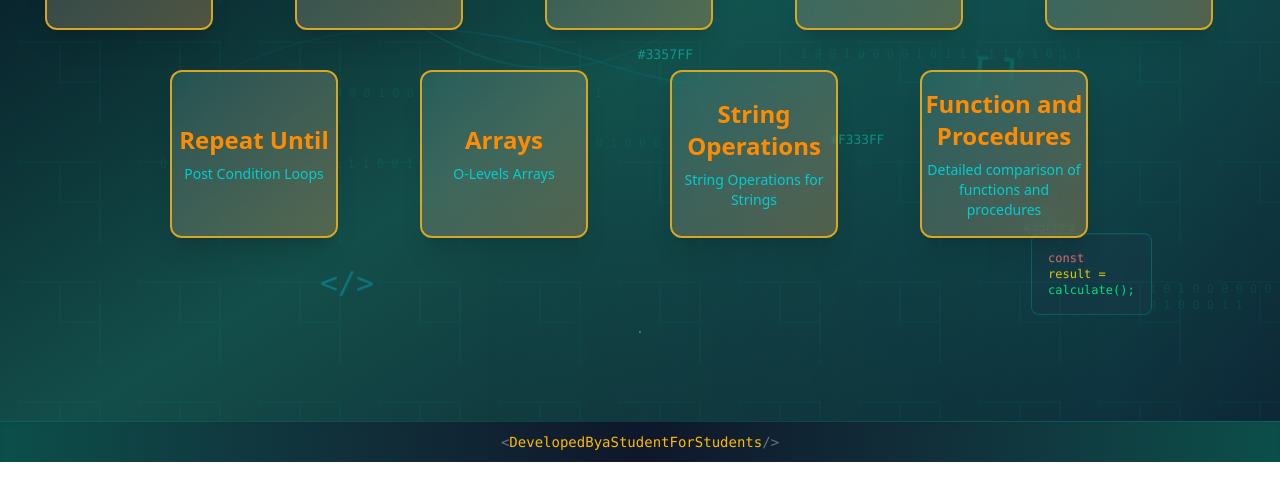
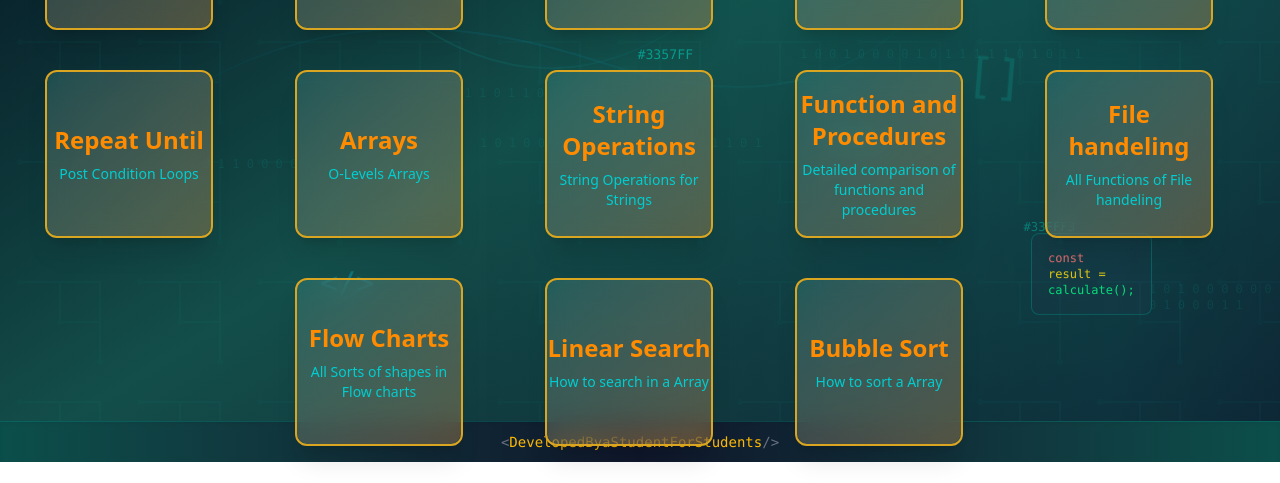
Before and after one commit to FahdAsifH2/Code-Mine, a React (Vite) app: page /Paper2 in a window 1280 px wide. Shown: the part 338-821 px from the top of the page. Before the commit the page ends 800 px from the top, so only its background shows below. Built offline with nearby package versions, Linux system fonts and the light colour scheme; no server answers; sample sign-in values are in the browser's storage.

Commit message:
All the files added

```diff
--- a/src/Components/Paper2.jsx
+++ b/src/Components/Paper2.jsx
@@ -12,9 +12,11 @@ const cards = [
    { title: 'Arrays', description: 'O-Levels Arrays', pdf: '/pdfs/arrays.pdf' },
    { title: 'String Operations', description: 'String Operations for Strings', pdf: '/pdfs/stringoperations.pdf' },
    { title: 'Function and Procedures', description: 'Detailed comparison of functions and procedures', pdf: '/pdfs/functionsprocedure.pdf' },
-  // { title: 'Card 10', description: 'Desc 10', pdf: '/pdfs/card10.pdf' },
-  // { title: 'Card 11', description: 'Desc 11', pdf: '/pdfs/card11.pdf' },
-  // { title: 'Card 12', description: 'Desc 12', pdf: '/pdfs/card12.pdf' },
+  { title: 'File handeling', description: 'All Functions of File handeling', pdf: '/pdfs/filehandeling.pdf' },
+  { title: 'Flow Charts', description: 'All Sorts of shapes in Flow charts', pdf: '/pdfs/flowcharts.pdf' },
+  { title: 'Linear Search', description: 'How to search in a Array', pdf: '/pdfs/linearsearch.pdf' },
+  { title: 'Bubble Sort', description: 'How to sort a Array', pdf: '/pdfs/bubblesort.pdf' },
+
 ];
 
 
```
